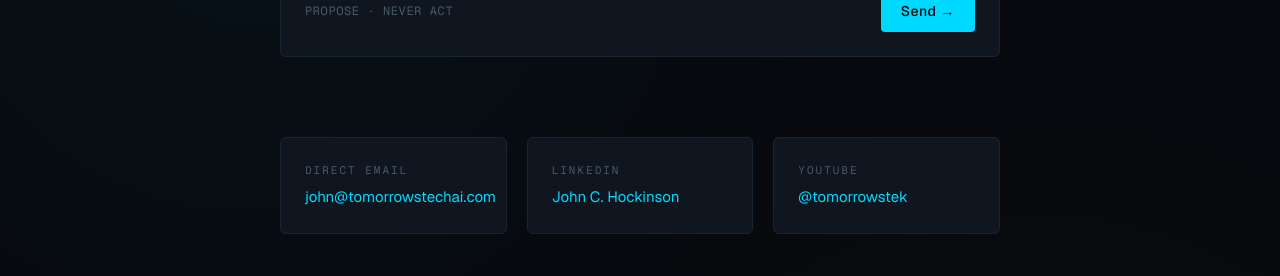
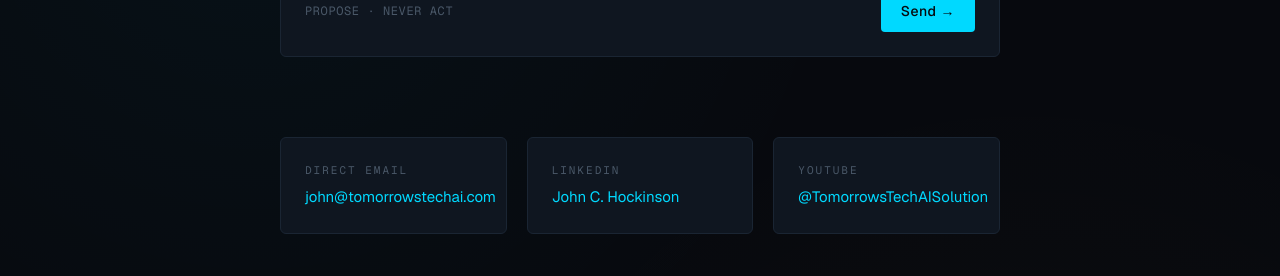
Before and after one commit to tomorrowstechaisolutions-gif/tomorrowstechai-site, a Next.js app: page /contact in a window 1280 px wide. Shown: the part 921-1197 px from the top of the page. Built offline with nearby package versions, Linux system fonts and the light colour scheme.

Commit message:
Fix contact page YouTube link + add external link attributes

```diff
--- a/src/app/contact/page.tsx
+++ b/src/app/contact/page.tsx
@@ -45,11 +45,13 @@
             label="LinkedIn"
             value="John C. Hockinson"
             href="https://www.linkedin.com/in/johnhockinson/"
+            external
           />
           <DirectChannel
             label="YouTube"
-            value="@tomorrowstek"
-            href="https://www.youtube.com/@tomorrowstek"
+            value="@TomorrowsTechAISolution"
+            href="https://www.youtube.com/@TomorrowsTechAISolution"
+            external
           />
         </div>
       </section>
@@ -61,13 +63,20 @@
   label,
   value,
   href,
+  external,
 }: {
   label: string;
   value: string;
   href: string;
+  external?: boolean;
 }) {
   return (
-    <a href={href} className="card hover:border-[color:var(--color-cyan-deep)] block">
+    <a
+      href={href}
+      target={external ? "_blank" : undefined}
+      rel={external ? "noopener noreferrer" : undefined}
+      className="card hover:border-[color:var(--color-cyan-deep)] block"
+    >
       <div className="eyebrow-muted mb-2">{label}</div>
       <div className="text-[color:var(--color-cyan)] text-[15px]">{value}</div>
     </a>
```
